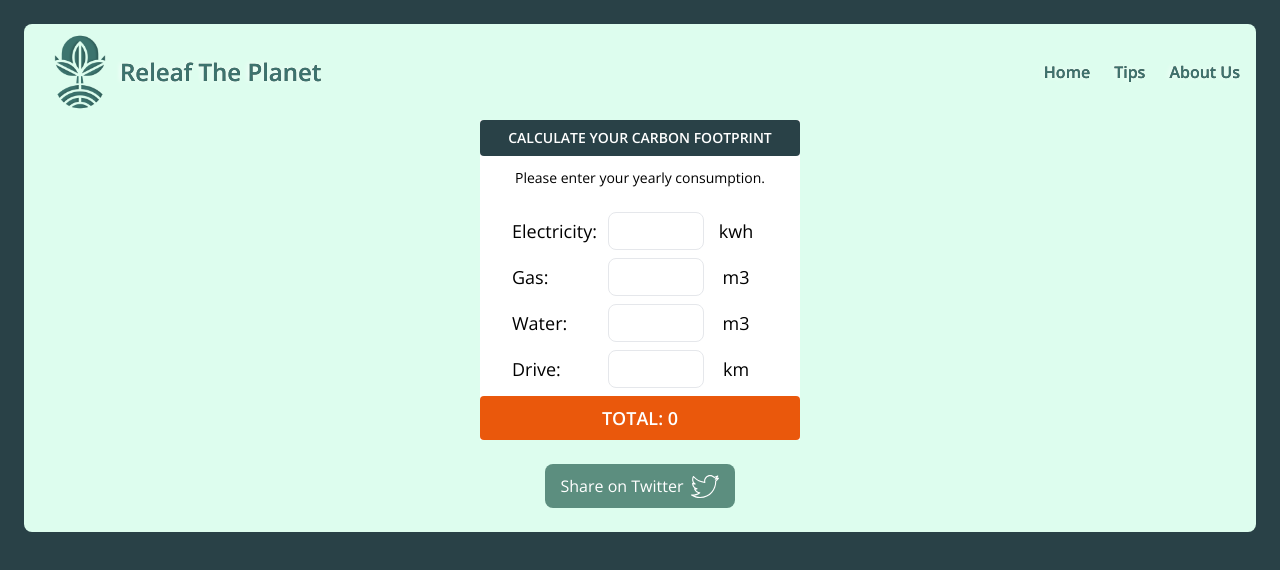
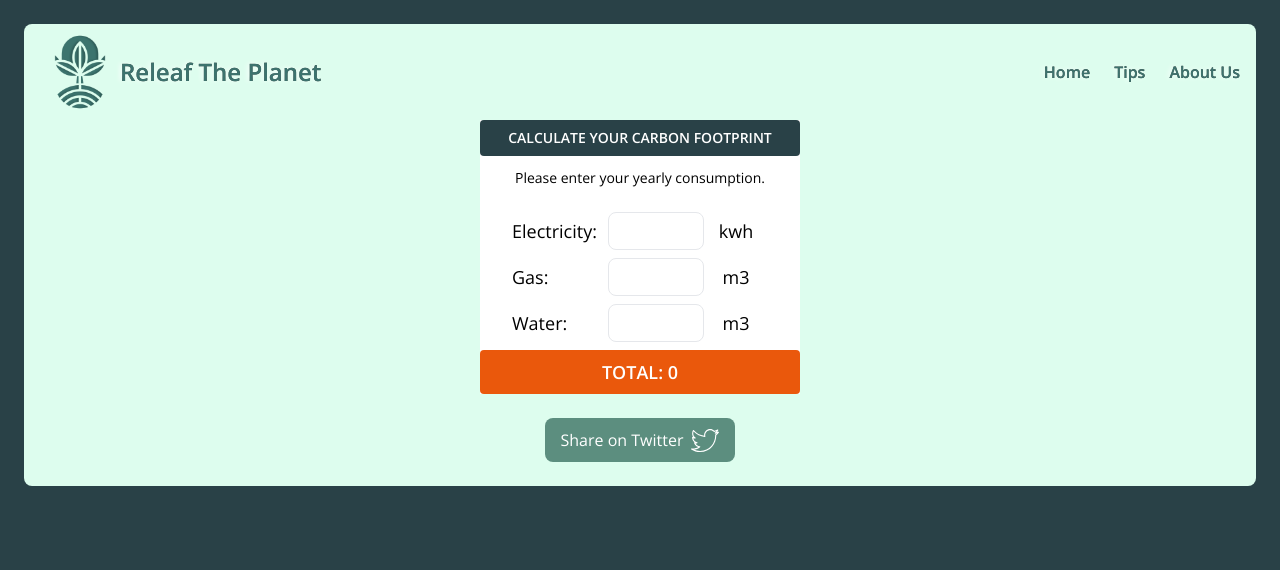
Before and after one commit to paulinevos/releaf, a Next.js app: page /calculate in a window 1280 px wide. Shown: the top 570 px of the page. Built offline with nearby package versions, Linux system fonts and the light colour scheme.

Commit message:
units are updated

```diff
--- a/components/Calculation.js
+++ b/components/Calculation.js
@@ -6,25 +6,19 @@ export function Calculation() {
     {
       name:'Electricity',
       unit: 'kwh',
-      carbonfootprintPerUnit: 4,
+      carbonfootprintPerUnit: 0.649,
       consumption:'0'
     },
     {
       name:'Gas',
       unit: 'm3',
-      carbonfootprintPerUnit: 6,
+      carbonfootprintPerUnit: 1.8,
       consumption:'0'
     },
     {
       name:'Water',
       unit: 'm3',
-      carbonfootprintPerUnit: 23,
-      consumption:'0'
-    },
-    {
-      name:'Drive',
-      unit: 'km',
-      carbonfootprintPerUnit: 12,
+      carbonfootprintPerUnit: 0.3,
       consumption:'0'
     }
   ]
```
